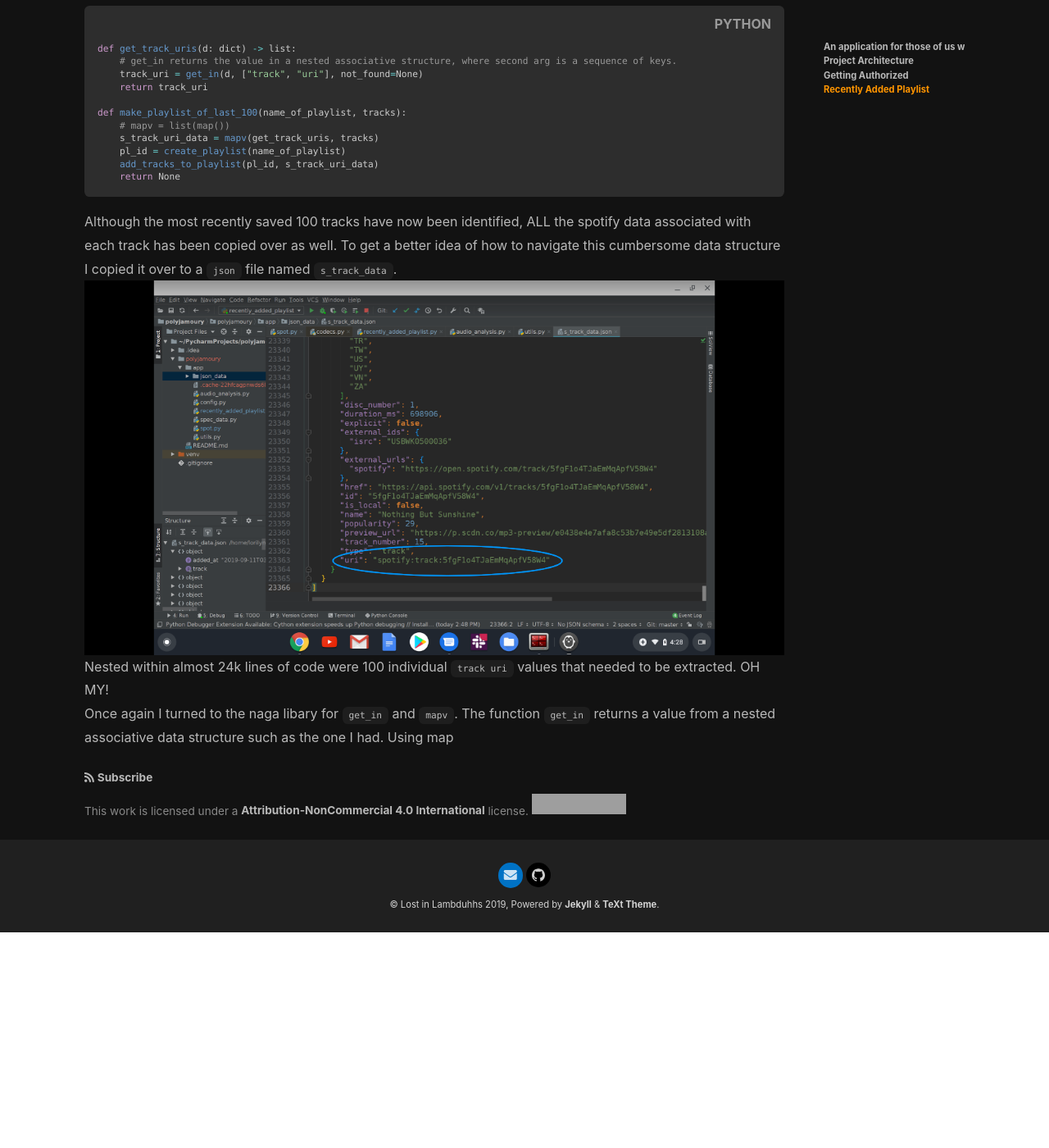
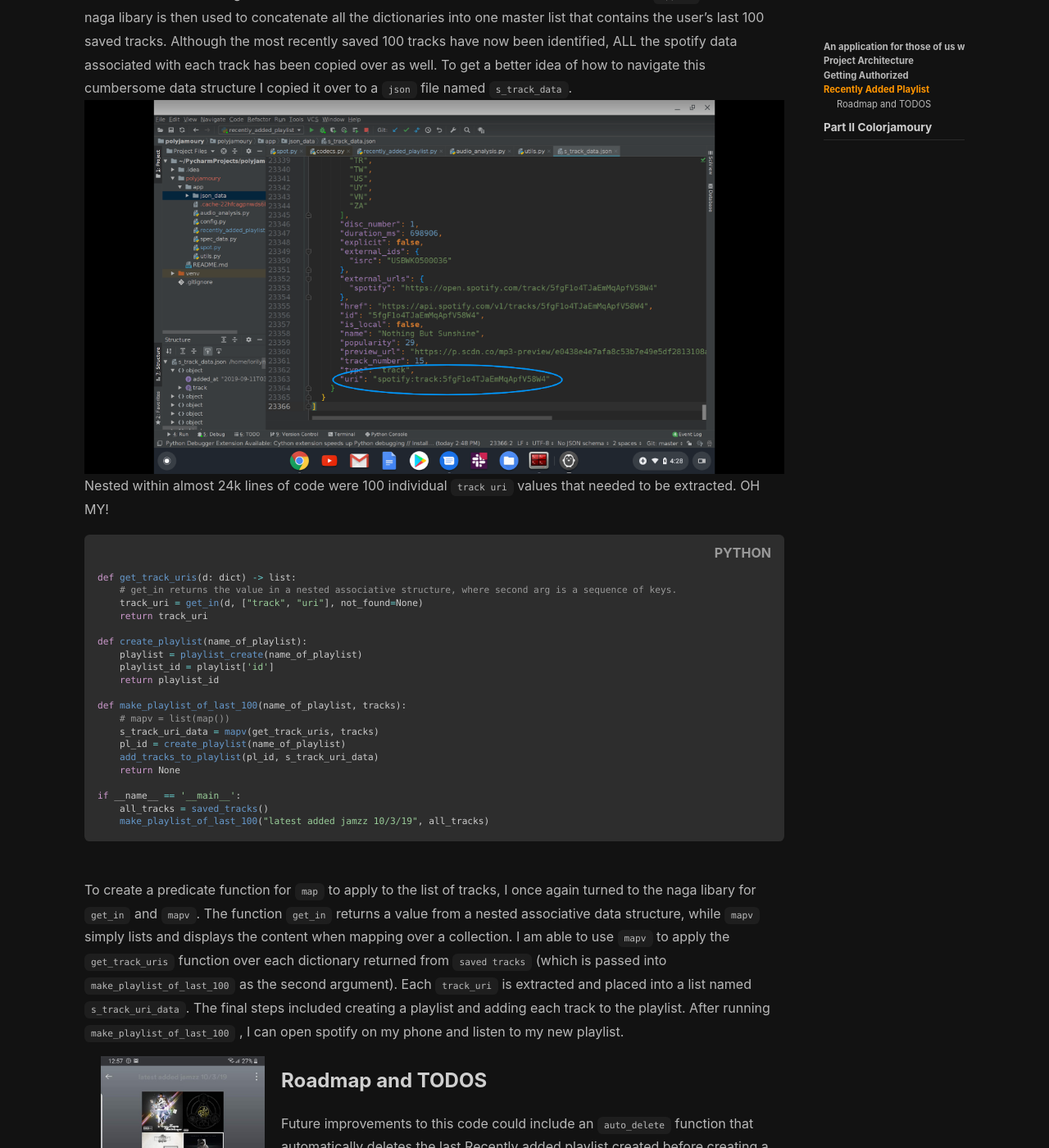
Before and after one commit to lambduhh/lambduhh.github.io, a Jekyll site: the page built from _posts/2019-09-25-polyjamoury.md, in a window 1280 px wide and 1400 px high, scrolled down 3972 px. Shown: the whole window at 82% size. Built offline with Jekyll 4.4.1, drawn with Linux system fonts in a browser that asks for light colours; nearby versions of some CDN libraries; before the commit the page ends 5109 px from its top, so only the background shows below that; some of the changed text lies outside the part shown; grey boxes are pictures that could not be loaded.

Commit message:
-finished recently added

```diff
--- a/_posts/2019-09-25-polyjamoury.md
+++ b/_posts/2019-09-25-polyjamoury.md
@@ -39,6 +39,9 @@ I frequently use [naga](https://github.com/jjtolton/naga), a super neat python/l
 >
 >![folder](/photos/Paomedia-Small-N-Flat-Folder-document.svg)  'config.py'
 >  A module to handle global constants mostly for authentication
+
+<img src="/photos/warning-icon.png" alt="warning" width="50" align="left" hspace="20" />
+To fully grasp the concepts used in this walkthrough, you should have a basic understanding of how [Higher Order Functions](https://www.oreilly.com/library/view/functional-programming-in/9781492048633/ch04.html) work including `map`, `filter`, `reduce` and `partial`.
 
 ## Getting Authorized
 
@@ -114,12 +117,21 @@ The [Spotipy](https://spotipy.readthedocs.io/en/latest/) method `spotify.current
 After pulling the relevant information from the data structure using the key `['items]`,
 the function `saved_tracks` returns a list of dictionaries containing relevant (and irrelevant) information about the track.
 The function `append` from the naga libary is then used to concatenate all the dictionaries into one master list that contains the user's last 100 saved tracks.
+Although the most recently saved 100 tracks have now been identified, ALL the spotify data associated with each track has been copied over as well.
+To get a better idea of how to navigate this cumbersome data structure I copied it over to a `json` file named `s_track_data`.
+![cumbersome](/photos/pycharm1.png)
+Nested within almost 24k lines of code were 100 individual `track uri` values that needed to be extracted. OH MY!
+{% highlight python %}
 
-{% highlight python %}
 def get_track_uris(d: dict) -> list:
     # get_in returns the value in a nested associative structure, where second arg is a sequence of keys.
     track_uri = get_in(d, ["track", "uri"], not_found=None)
     return track_uri
+
+def create_playlist(name_of_playlist):
+    playlist = playlist_create(name_of_playlist)
+    playlist_id = playlist['id']
+    return playlist_id
 
 def make_playlist_of_last_100(name_of_playlist, tracks):
     # mapv = list(map())
@@ -127,16 +139,29 @@ def make_playlist_of_last_100(name_of_playlist, tracks):
     pl_id = create_playlist(name_of_playlist)
     add_tracks_to_playlist(pl_id, s_track_uri_data)
     return None
+
+if __name__ == '__main__':
+    all_tracks = saved_tracks()
+    make_playlist_of_last_100("latest added jamzz 10/3/19", all_tracks)
+
 {% endhighlight %}
 
-Although the most recently saved 100 tracks have now been identified, ALL the spotify data associated with each track has been copied over as well.
-To get a better idea of how to navigate this cumbersome data structure I copied it over to a `json` file named `s_track_data`.
-![cumbersome](/photos/pycharm1.png)
 <br>
-Nested within almost 24k lines of code were 100 individual `track uri` values that needed to be extracted. OH MY!
-Once again I turned to the naga libary for `get_in` and `mapv`. The function `get_in` returns a value from a nested associative data structure such as the one I had.
-Using map
+To create a predicate function for `map` to apply to the list of tracks, I once again turned to the naga libary for `get_in` and `mapv`.
+The function `get_in` returns a value from a nested associative data structure, while `mapv` simply lists and displays the content when mapping over a collection.
+I am able to use `mapv` to apply the `get_track_uris` function over each dictionary returned from `saved tracks`
+(which is passed into `make_playlist_of_last_100` as the second argument). Each `track_uri` is extracted and placed into a list named `s_track_uri_data`.
+The final steps included creating a playlist and adding each track to the playlist.
+After running `make_playlist_of_last_100` , I can open spotify on my phone and listen to my new playlist.
 
+<img src="/photos/recentlyaddedfinished.jpg" alt="finished" width="200x" align="left" hspace="20" />
+
+
+### Roadmap and TODOS
+Future improvements to this code could include an `auto_delete` function that automatically deletes the last Recently added playlist created before creating a new one (an action I am currently doing manually).
+
+# Part II Colorjamoury
+After completing this project I
 
 
 
```
Also changed, not shown: photos/recentlyaddedfinished.jpg (added), photos/warning-icon.png (added).
